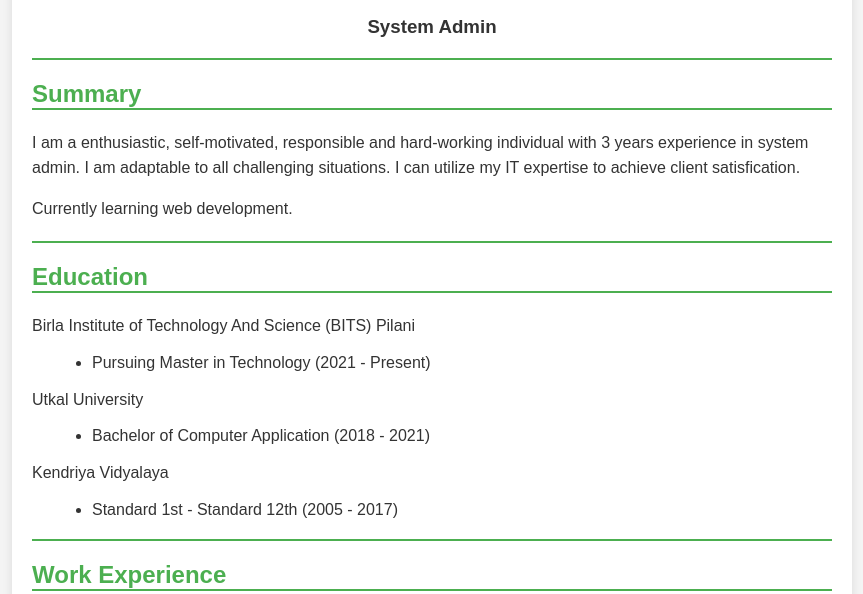
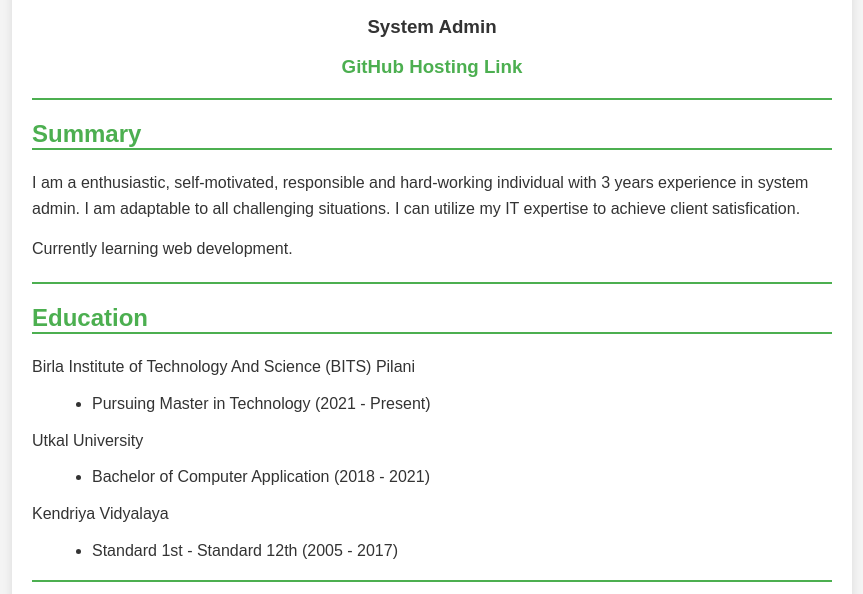
Before and after one commit to tarsit99/CV-Lab-3, a plain HTML site: page index.html in a window 1280 px wide. Shown: the part 213-807 px from the top of the page, without its empty margins (208-1071 px from the left). Drawn offline with Linux system fonts and the light colour scheme.

Commit message:
Update index.html

```diff
--- a/index.html
+++ b/index.html
@@ -83,6 +83,11 @@
       <h1>Tarsit Tripathy</h1>
       <img src="./img/self.jpg" alt="tarsit profile picture" height="110" />
       <h3>System Admin</h3>
+      <h3>
+        <a href="https://tarsit99.github.io/CV-Lab-3/" target="_blank"
+          >GitHub Hosting Link</a
+        >
+      </h3>
       <hr />
       <h2>Summary</h2>
       <p>
```
